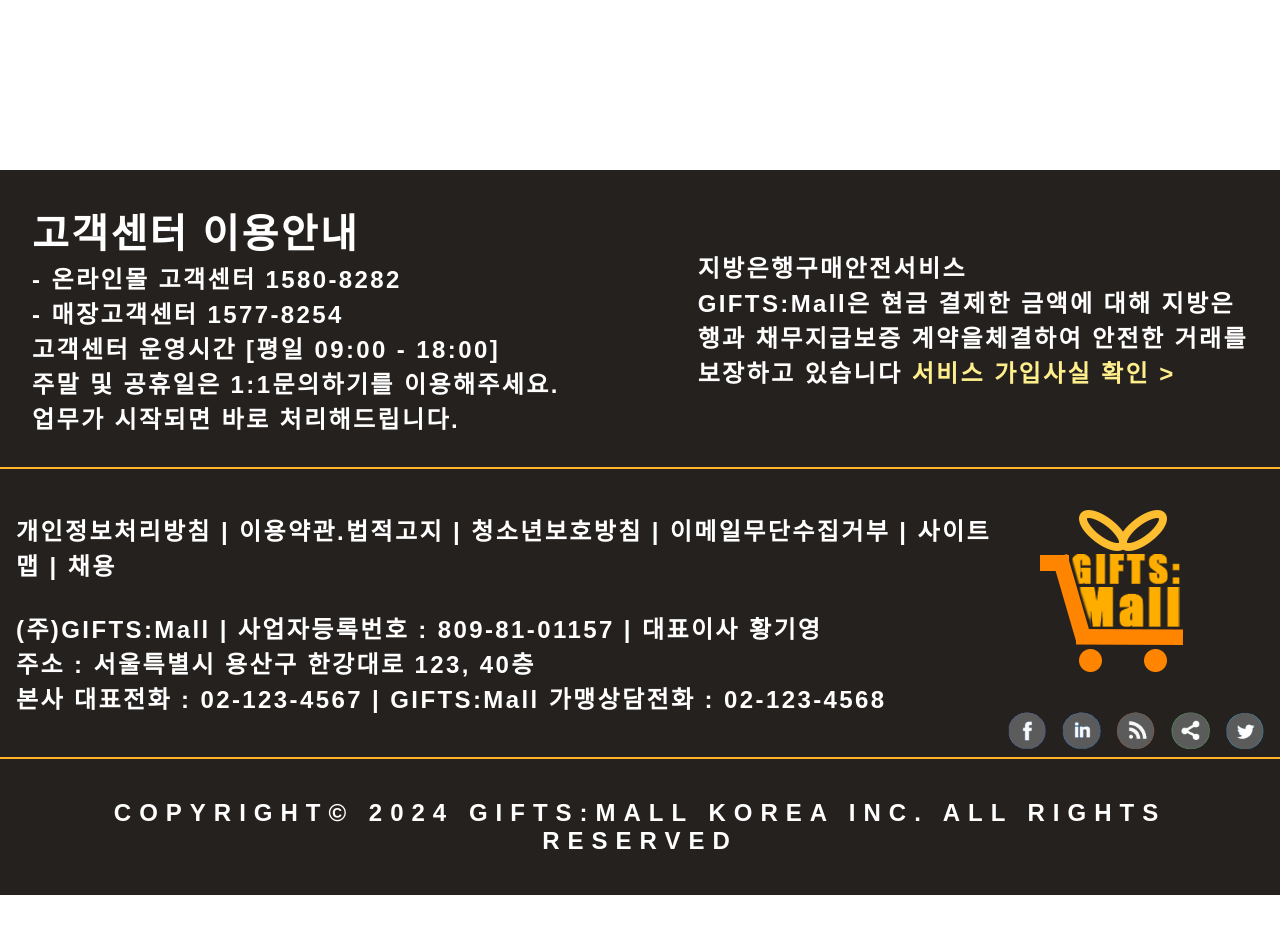
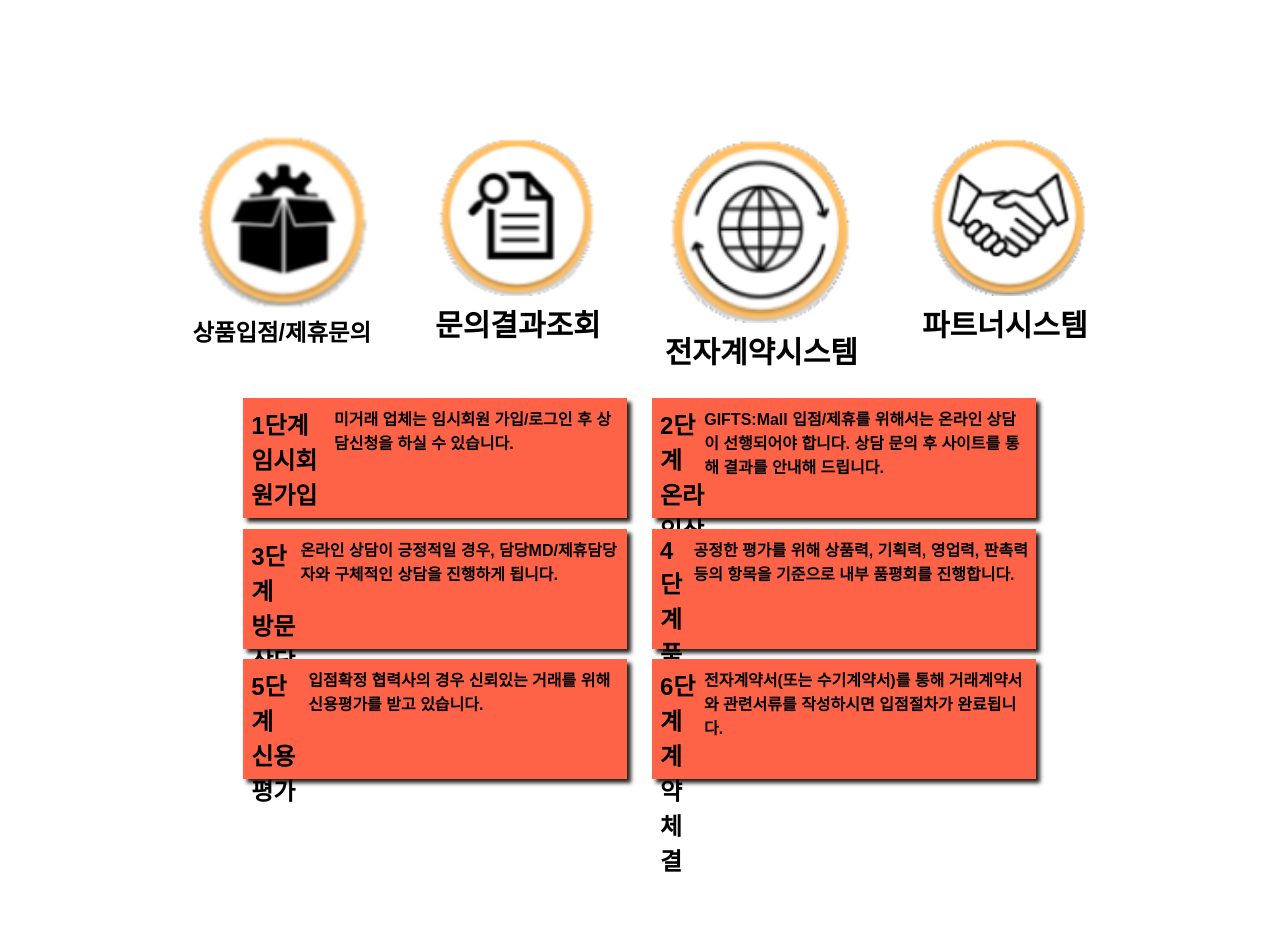
Before and after one commit to unityjack0972/2025GN, a plain HTML site: page index.html in a window 1280 px wide. Shown: the part 2160-3094 px from the top of the page. Before the commit the page ends 3055 px from the top, so only its background shows below. Drawn offline with Linux system fonts and the light colour scheme; a web font is replaced by a local one.

Commit message:
UPDATE v3.6
0329
상품입점단계들컨테이너만듦

```diff
--- a/design.css
+++ b/design.css
@@ -468,7 +468,37 @@
     text-shadow: 0 0 0.1rem rgb(187, 187, 187);
 }
 
+.productin_pictogram {
+    display: flex;
+    justify-content: center;
+    gap: 5%;
+    text-align: center;
+    font-size: 1.25rem;
+}
 
+.productin_pictogram > div > img {
+    width: 100%;
+    height: auto;
+
+}
+
+.productin_stages_container {
+    display: grid;
+    grid-template-columns: repeat(2, 4fr);
+    gap: 3%;
+    padding: 2% 19%;
+}
+
+.productin_stage {
+    justify-content: center;
+    display: flex;
+    justify-content: center;
+    width: 30vw;
+    height: 15vh;
+    border: 0.5rem solid tomato;
+    background-color: tomato;
+    box-shadow: #25211F 0.25rem 0.25rem 0.25rem;
+}
 
 footer {
     display: flex;
@@ -574,7 +604,7 @@
 ░░░░░█████████████░░░░░░
 ░░░░░░░░░░░░░░░░░░░░░░░░
 ░░░░░░░░░░░░░░░░░░░░░░░░
-░░░░░░░░░░░░░░█░░█░░░░░░
+░░░░░█░░░░░░░░█░░█░░░░░░
 ░░░░░█░░░░░░░░█░░█░░░░░░
 ░░░░░██████████░░█░░░░░░
 ░░░░░██░░░░░░░█░░█░░░░░░
--- a/index.html
+++ b/index.html
@@ -408,7 +408,52 @@
                 <br>제휴사의 많은 지원을 기다립니다.</span>
         </h1>
 
+        <div class="productin_pictogram">
+            <div>
+                <img src="/은성제공파일/productin-1.png" alt="상품입점/제휴문의">
+                <h3>상품입점/제휴문의</h3>
+            </div>
+            <div>
+                <img src="/은성제공파일/productin-2.png" alt="상품입점/제휴문의">
+                <h1>문의결과조회</h1>
+            </div>
+            <div>
+                <img src="/은성제공파일/productin-3.png" alt="상품입점/제휴문의">
+                <h2>전자계약시스템</h2>
+            </div>
+            <div>
+                <img src="/은성제공파일/productin-4.png" alt="상품입점/제휴문의">
+                <h1>파트너시스템</h1>
+            </div>
+        </div>
 
+        <div class="productin_stages_container">
+            <div class="productin_stage">
+                <h2>1단계<br>임시회원가입</h2>
+                <h4>미거래 업체는 임시회원 가입/로그인 후 상담신청을 하실 수 있습니다.</h4>
+            </div>
+            <div class="productin_stage">
+                <h2>2단계<br>온라인상담</h2>
+                <h4>GIFTS:Mall 입점/제휴를 위해서는 온라인 상담이 선행되어야 합니다. 상담 문의 후 사이트를 통해 결과를 안내해 드립니다.</h4>
+            </div>
+            <div class="productin_stage">
+                <h2>3단계<br>방문상담</h2>
+                <h4>온라인 상담이 긍정적일 경우, 담당MD/제휴담당자와 구체적인 상담을 진행하게 됩니다.</h4>
+            </div>
+            <div class="productin_stage">
+                <h2>4단계<br>품평회</h2>
+                <h4>공정한 평가를 위해 상품력, 기획력, 영업력, 판촉력 등의 항목을 기준으로 내부 품평회를 진행합니다.</h4>
+            </div>
+            <div class="productin_stage">
+                <h2>5단계<br>신용평가</h2>
+                <h4>입점확정 협력사의 경우 신뢰있는 거래를 위해 신용평가를 받고 있습니다.</h4>
+            </div>
+            <div class="productin_stage">
+                <h2>6단계<br>계약체결</h2>
+                <h4>전자계약서(또는 수기계약서)를 통해 거래계약서와 관련서류를 작성하시면 입점절차가 완료됩니다.</h4>
+            </div>
+
+        </div>
     </section>
 
     <footer>
```
